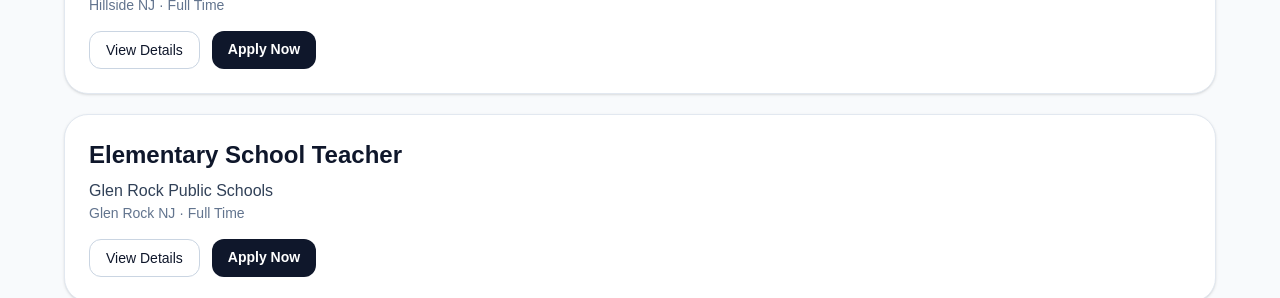
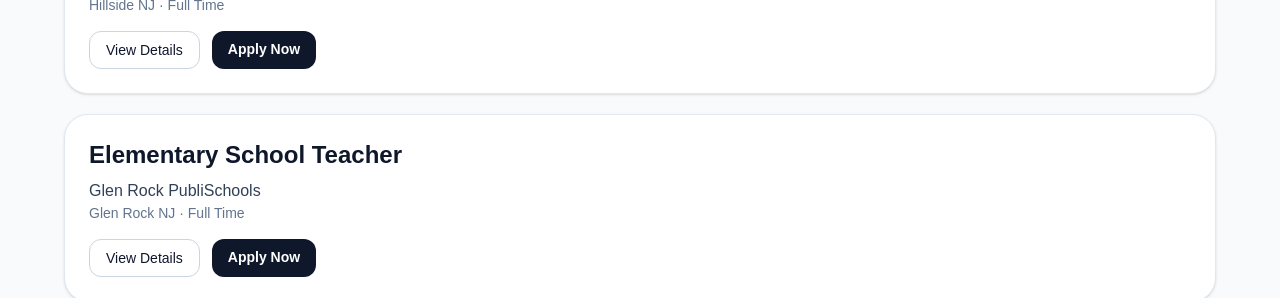
Before and after one commit to njwilkin1/nj-school-careers, a Next.js app: page /jobs in a window 1280 px wide. Shown: the part 1622-1920 px from the top of the page. Built offline with nearby package versions, Linux system fonts and the light colour scheme.

Commit message:
fixed guttenberg job

```diff
--- a/data/jobs.ts
+++ b/data/jobs.ts
@@ -4,7 +4,7 @@
     "district": "Weehawken Township School District",
     "location": "Weehawken Township NJ",
     "type": "Full Time",
-    "posted": "2026-04-07",
+    "posted": "2026-04-07s",
     "applyUrl": "https://jobs.leadline.io/jobs/9953",
     "overview": "Support student learning and development in an elementary classroom",
     "responsibilities": [
@@ -134,7 +134,7 @@
   },
   {
     "title": "Elementary School Teacher",
-    "district": "Glen Rock Public Schools",
+    "district": "Glen Rock PubliSchools",
     "location": "Glen Rock NJ",
     "type": "Full Time",
     "posted": "2026-04-07",
@@ -150,9 +150,9 @@
       "Knowledge of hands-on approach to math",
       "Strong knowledge of incorporating technology into the curriculum",
       "Experience with special needs students preferred",
-      "Excellent communication and classroom management skills."
+      "Excellent communication and classro"
     ],
-    "slug": "elementary-school-teacher-glen-rock-public-schools-glen-rock-nj"
+    "slug": "elementary-school-teacher-glen-rock-publischools-glen-rock-nj"
   },
   {
     "title": "Substitute Teacher",
```
Also changed, not shown: imports/jobs.csv.
